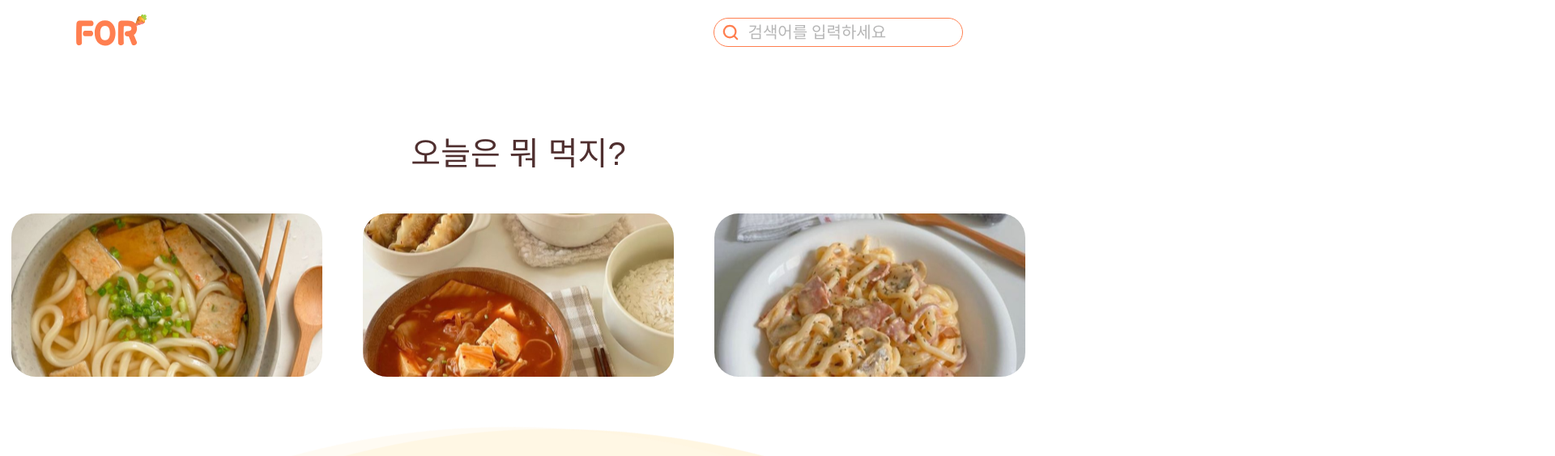
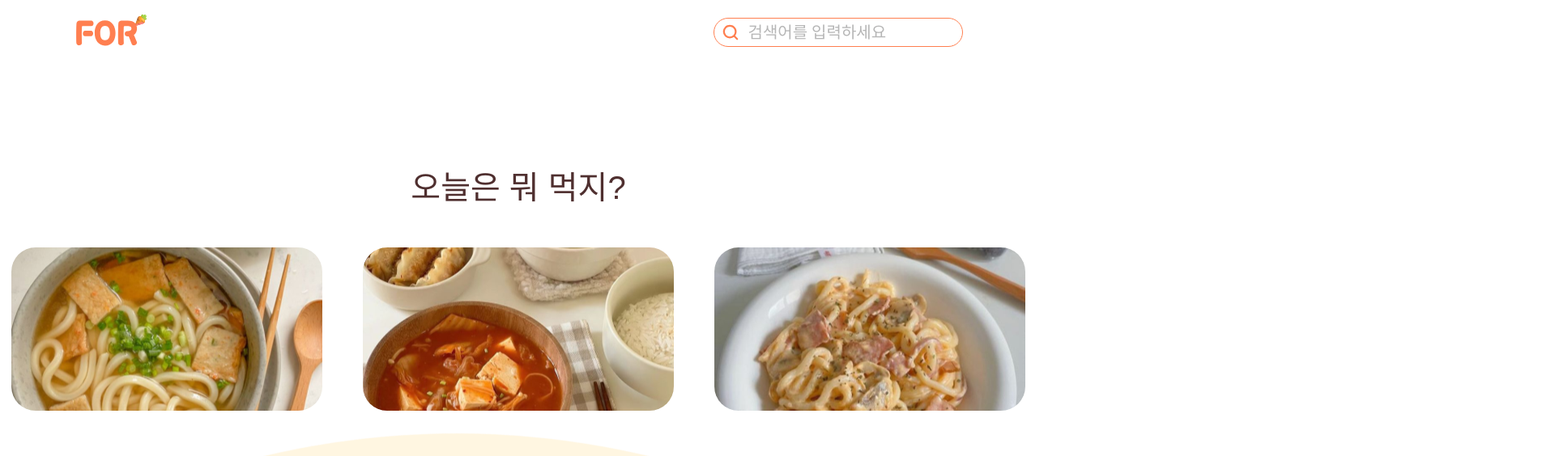
Before and after one commit to eejx0/For, a React (Create React App) app: page / in a window 1280 px wide. Shown: the top 564 px of the page at 81% size, 1920 px wide, since content can reach past the window. Built offline with nearby package versions, Linux system fonts and the light colour scheme; the HTML template or start-up script is replaced by a standard one; a web font is replaced by a local one.

Commit message:
fix :: style

```diff
--- a/src/pages/Home.tsx
+++ b/src/pages/Home.tsx
@@ -35,12 +35,14 @@ export const Home = () => {
 }
 
 const Wrapper = styled.div`
+    position: relative;
     display: flex;
     flex-direction: column;
-    margin-top: 100px;
     align-items: center;
     justify-content: center;
-    overflow-x: hidden;
+    overflow: hidden;
+    width: 100vw;
+    height: 100vh;
     > p {
         margin-top: 66px;
         font-size: 40px;
--- a/src/styles/GlobalStyle.style.ts
+++ b/src/styles/GlobalStyle.style.ts
@@ -53,8 +53,6 @@ body {
   color: black;
   line-height: 1.2;
   font-family: 'Ownglyph_ParkDaHyun', sans-serif;
-  overflow-x: hidden;
-  overflow-y: hidden;
 }
 .normal		{ font-weight: 400 }
 .bold		{ font-weight: 700 }
```
